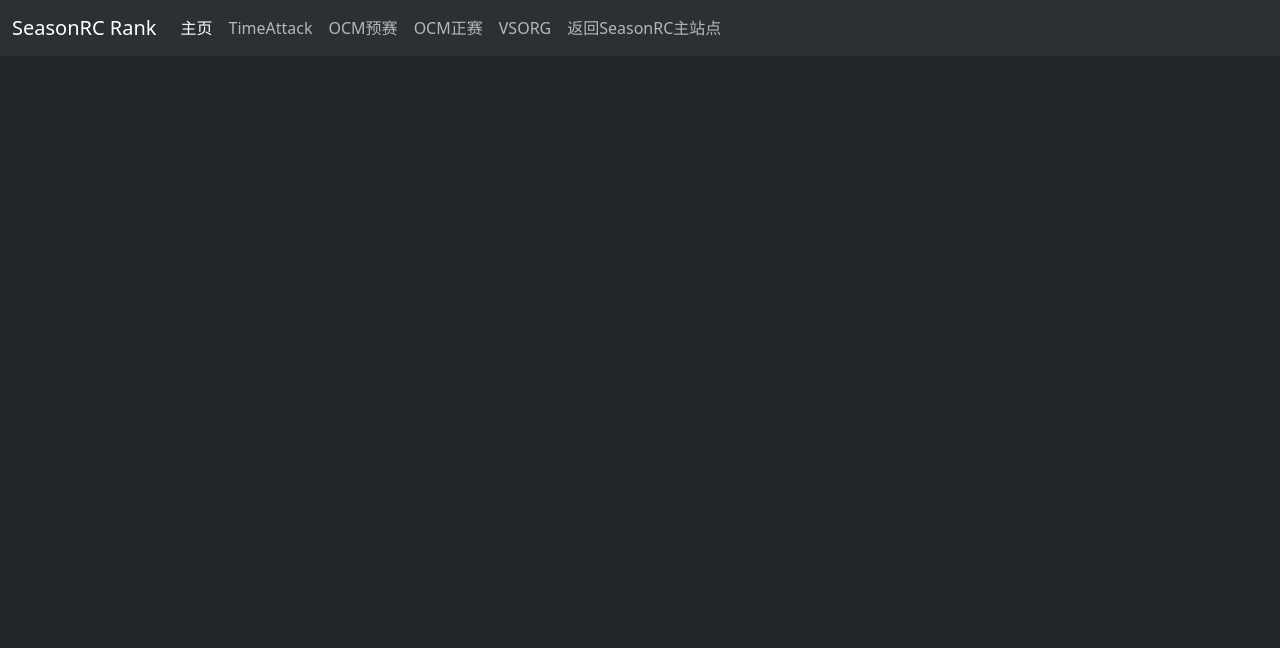
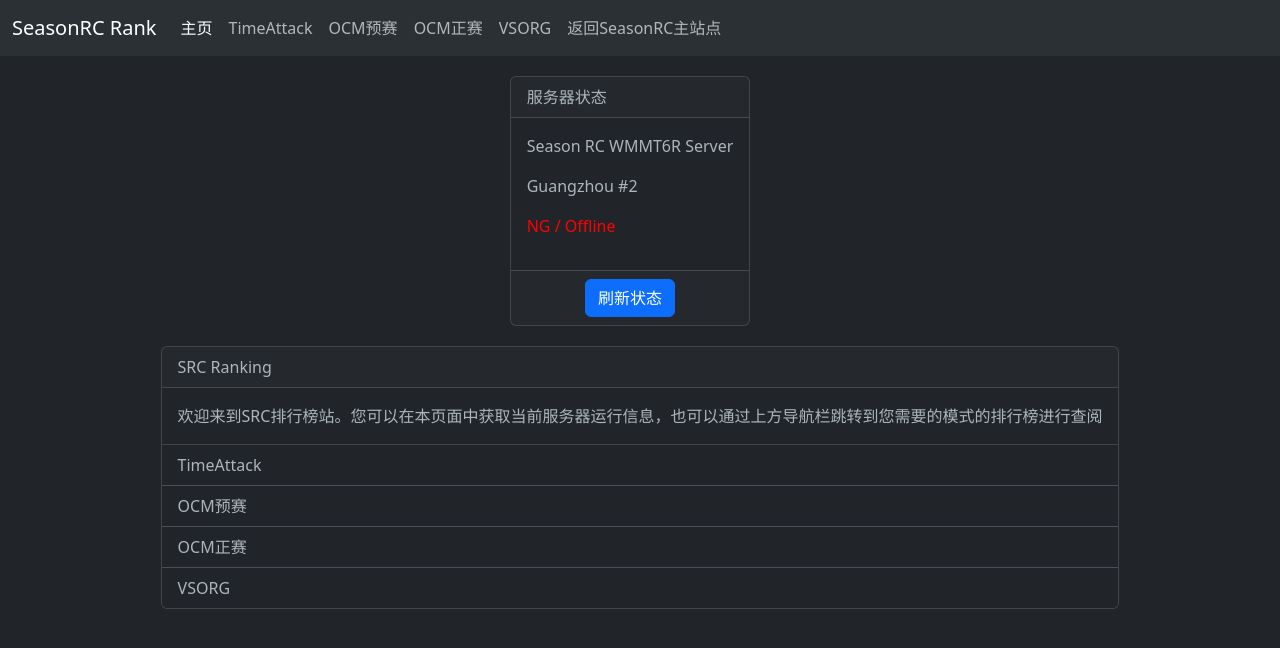
Before and after one commit to SRC-Rank/rank, a plain HTML site: page index.html in a window 1280 px wide. Drawn offline with nearby package versions, Linux system fonts and the light colour scheme; no server answers.

Commit message:
更新服务器状态（主页）

```diff
--- a/index.html
+++ b/index.html
@@ -5,6 +5,7 @@
     <meta name="viewport" content="width=device-width, initial-scale=1.0">
     <title>SeasonRC Rank | 排行榜</title>
     <link rel="stylesheet" href="https://cdn.jsdelivr.net/npm/bootstrap@5.3.0/dist/css/bootstrap.min.css">
+    <link rel="stylesheet" href="../src/css/main.css">
   </head>
   <body class="bg-dark text-light">
 
@@ -21,12 +22,82 @@
             <a class="nav-link" href="./html/ocm_preRace.html">OCM预赛</a>
             <a class="nav-link" href="./html/ocm_MainRraw.html">OCM正赛</a>
             <a class="nav-link" href="./html/vsorg.html">VSORG</a>
-            <a class="nav-link" href="./https://shimokitazawa.cn/" target="_blank">返回SeasonRC主站点</a>
+            <a class="nav-link" href="https://shimokitazawa.cn/" target="_blank">返回SeasonRC主站点</a>
           </div>
         </div>
       </div>
     </nav>
 
+    <div class="container-md" style="display: flex; flex-wrap: wrap; justify-content: center;">
+
+      <div class="card" style="width: auto; height: auto; margin-top: 20px; margin-right: 20px;">
+          <div class="card-header">
+              服务器状态
+          </div>
+          <div class="card-body">
+              <p class="card-text">Season RC WMMT6R Server</p>
+              <p class="card-text" id="statusText">Guangzhou #2</p>
+              <p id="statusValue"></p>
+          </div>
+          <div class="card-footer text-body-secondary text-center">
+              <a type="button" class="btn btn-primary" onclick="getServerStatus()">刷新状态</a>
+          </div>
+      </div>
+
+      <div class="card" style="width: auto; height: auto; margin-top: 20px;">
+        <div class="card-header">
+          SRC Ranking
+        </div>
+        <div class="card-body">
+          <p class="card-text">欢迎来到SRC排行榜站。您可以在本页面中获取当前服务器运行信息，也可以通过上方导航栏跳转到您需要的模式的排行榜进行查阅</p>
+        </div>
+        <ul class="list-group list-group-flush">
+          <li type="button" onclick="jumpPage('./html/timeattack.html')" class="list-group-item">TimeAttack</li>
+          <li type="button" onclick="jumpPage('./html/ocm_preRace.html')" class="list-group-item">OCM预赛</li>
+          <li type="button" onclick="jumpPage('./html/ocm_MainRraw.html')" class="list-group-item">OCM正赛</li>
+          <li type="button" onclick="jumpPage('./html/vsorg.html')" class="list-group-item">VSORG</li>
+        </ul>
+      </div>
+
+    </div>
+
     <script src="https://cdn.jsdelivr.net/npm/bootstrap@5.3.0/dist/js/bootstrap.bundle.min.js"></script>
+    <script>
+      async function getServerStatus() {
+        const response = await fetch('http://114.132.200.28/status', {
+        })
+        .then(function (response) {
+          if (!response.ok) {
+            throw new Error('Network response was not ok');
+          }
+          return response.json();
+        })
+        .then(function (data) {
+          const statusValueElement = document.getElementById('statusValue');
+
+          if (data.status) {
+            statusValueElement.textContent = 'Online';
+            statusValueElement.style.color = 'green';
+          } else {
+            statusValueElement.textContent = 'Error';
+            statusValueElement.style.color = 'red';
+          }
+        })
+        .catch(function (error) {
+          console.error('Error fetching status:', error);
+          const statusValueElement = document.getElementById('statusValue');
+          statusValueElement.textContent = 'NG / Offline';
+          statusValueElement.style.color = 'red';
+        });
+      }
+
+      function jumpPage(link) {
+        window.location.href = link;
+      }
+
+      window.onload = function () {
+        getServerStatus();
+      }
+    </script>
   </body>
 </html>
```
